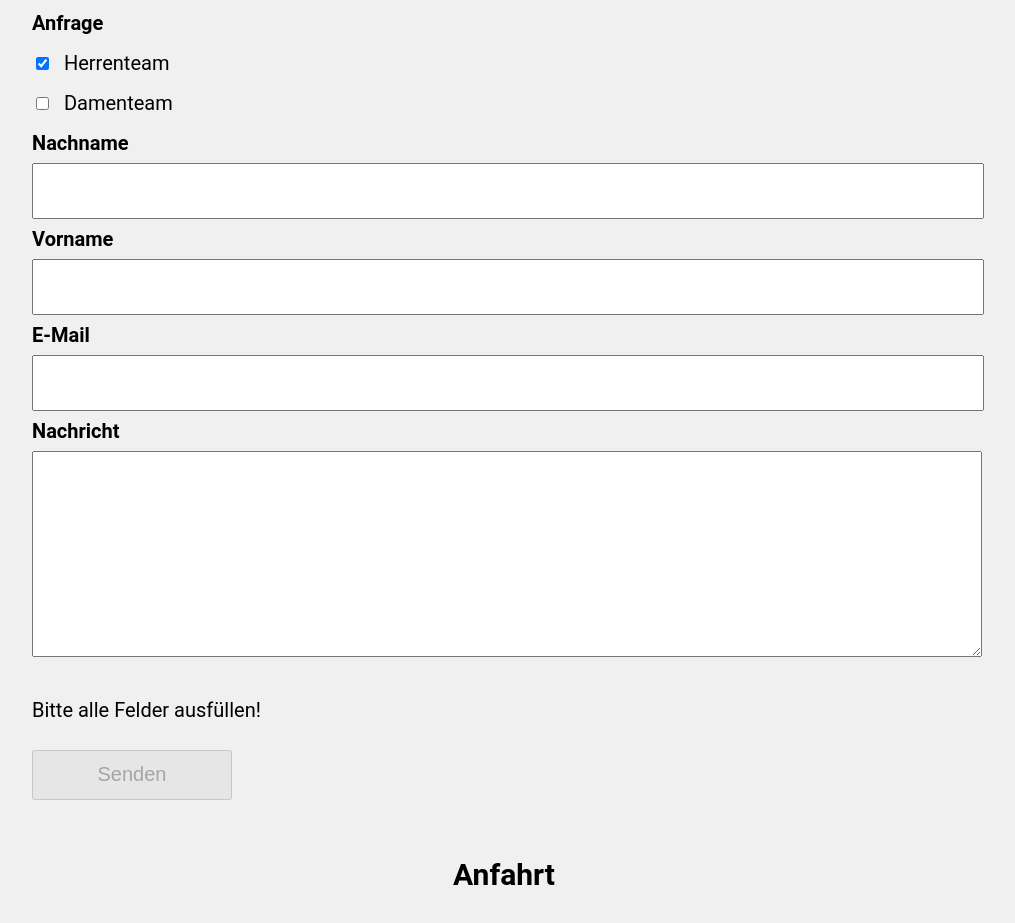
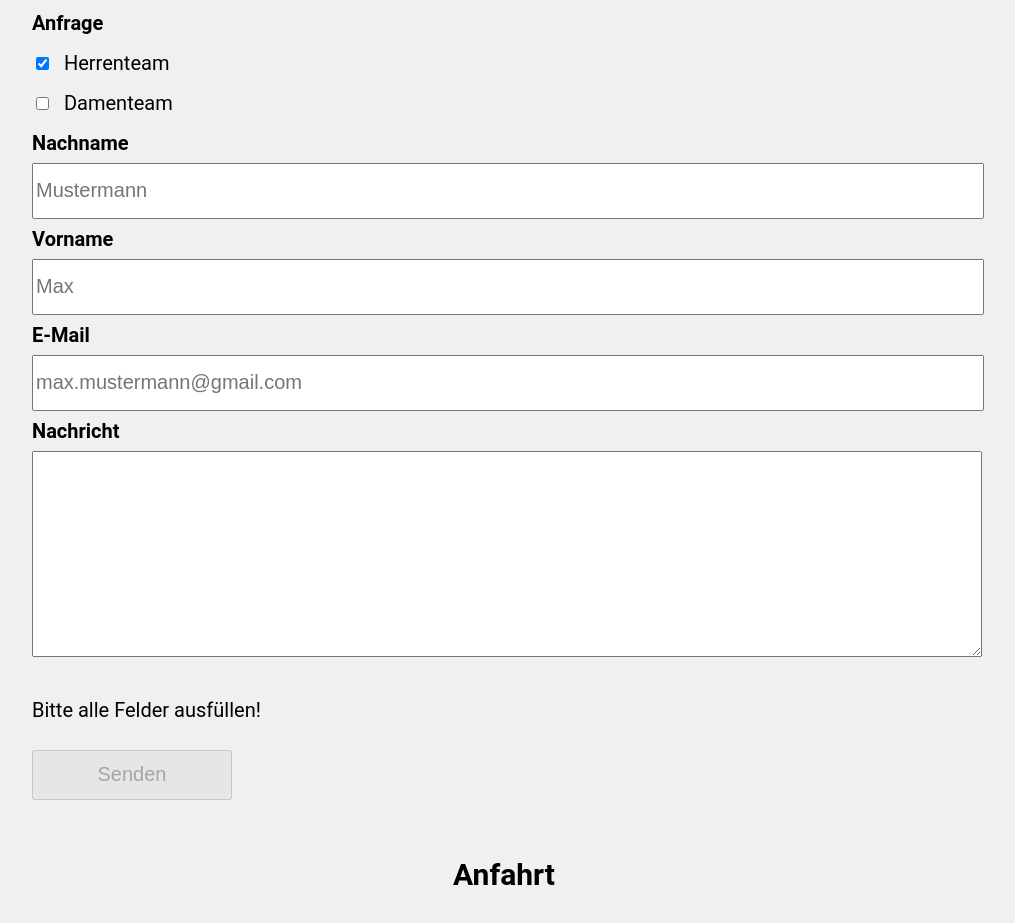
Before and after one commit to NoticeMyCat/web_technologien, a plain HTML site: page web_technologies_project_website/website/contact.html in a window 1280 px wide. Shown: the part 874-1797 px from the top of the page, without its empty margins (136-1151 px from the left). Drawn offline with Linux system fonts and the light colour scheme.

Commit message:
contact placeholder / presentation

```diff
--- a/web_technologies_project_website/website/contact.html
+++ b/web_technologies_project_website/website/contact.html
@@ -69,15 +69,15 @@
                 </div>
                 <div class="nachname-form">
                     <label for="nachname">Nachname</label>
-                    <input type="text" id="nachname" name="nachname" required>
+                    <input type="text" id="nachname" name="nachname" placeholder="Mustermann" required>
                 </div>
                 <div class="vorname-form">
                     <label for="vorname">Vorname</label>
-                    <input type="text" id="vorname" name="vorname" required>
+                    <input type="text" id="vorname" name="vorname" placeholder="Max" required>
                 </div>
                 <div class="email-form">
                     <label for="email">E-Mail</label>
-                    <input type="email" id="email" name="email" required>
+                    <input type="email" id="email" name="email" placeholder="max.mustermann@gmail.com" required>
                 </div>
                 <div class="nachricht-form">
                     <label for="message">Nachricht</label>
```
Also changed, not shown: 1 other file.
